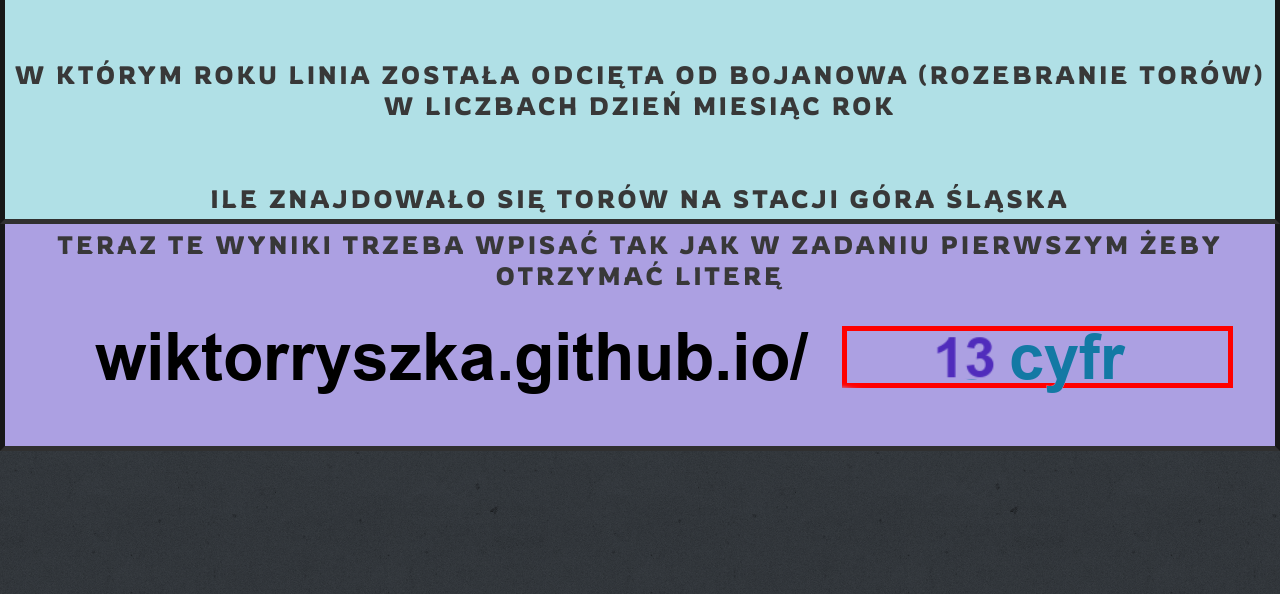
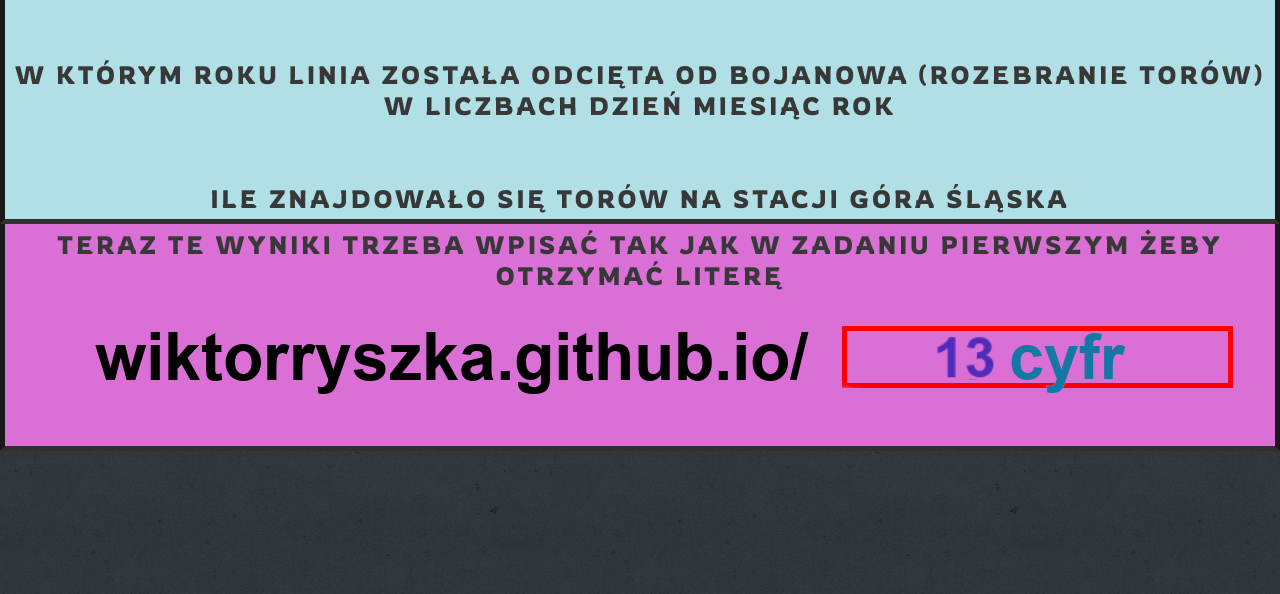
Before and after one commit to WiktorRyszka/zadanienr2, a plain HTML site: page index.html in a window 1280 px wide. Shown: the part 206-800 px from the top of the page. Drawn offline with Linux system fonts and the light colour scheme; a web font is replaced by a local one.

Commit message:
Update style.css

```diff
--- a/style.css
+++ b/style.css
@@ -52,7 +52,7 @@ body
 	border-bottom: 5px solid #303030;
 	width: 1270px;
 	height: auto;
-	background-color: #aca0e2;
+	background-color: #DA70D6;
 	font-size: 25px;
 	color: #383838;
 	text-align: center;
```
